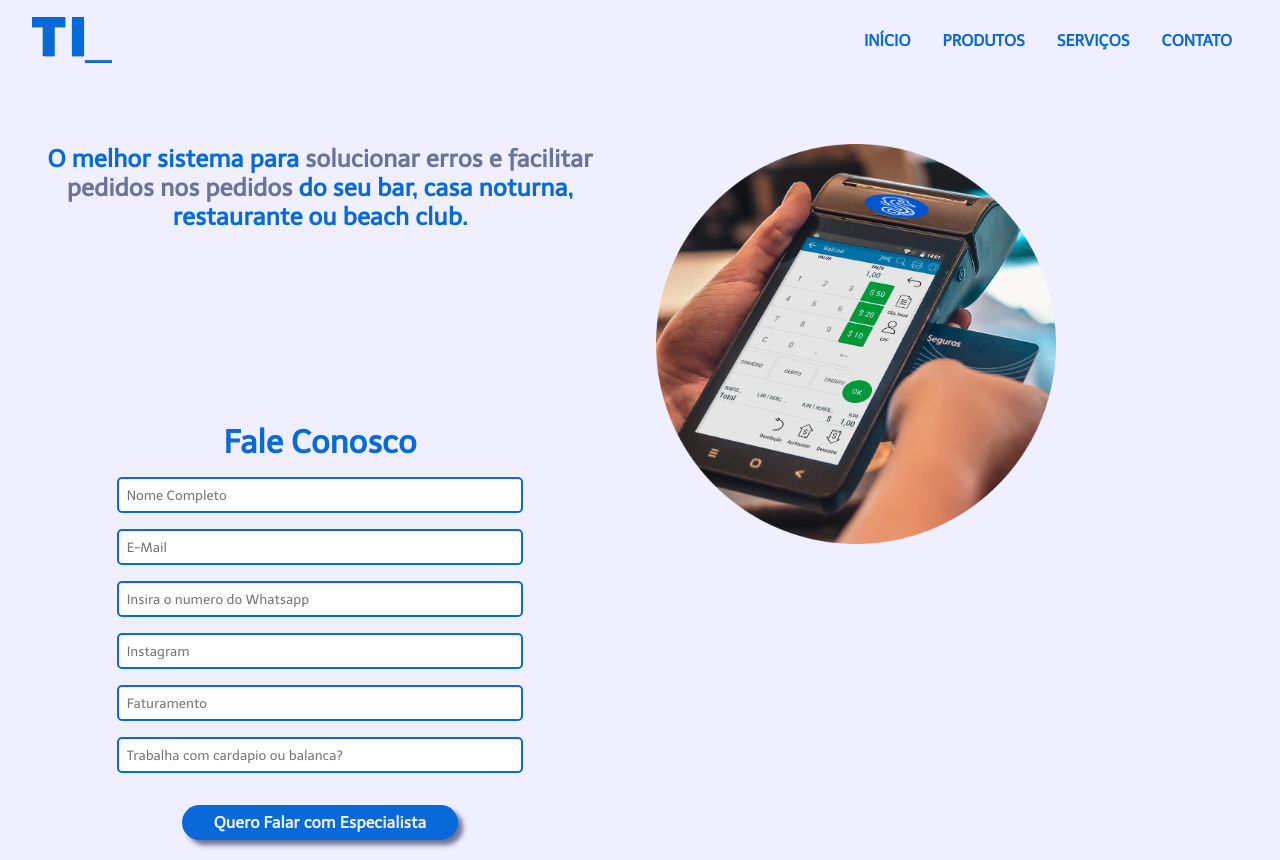
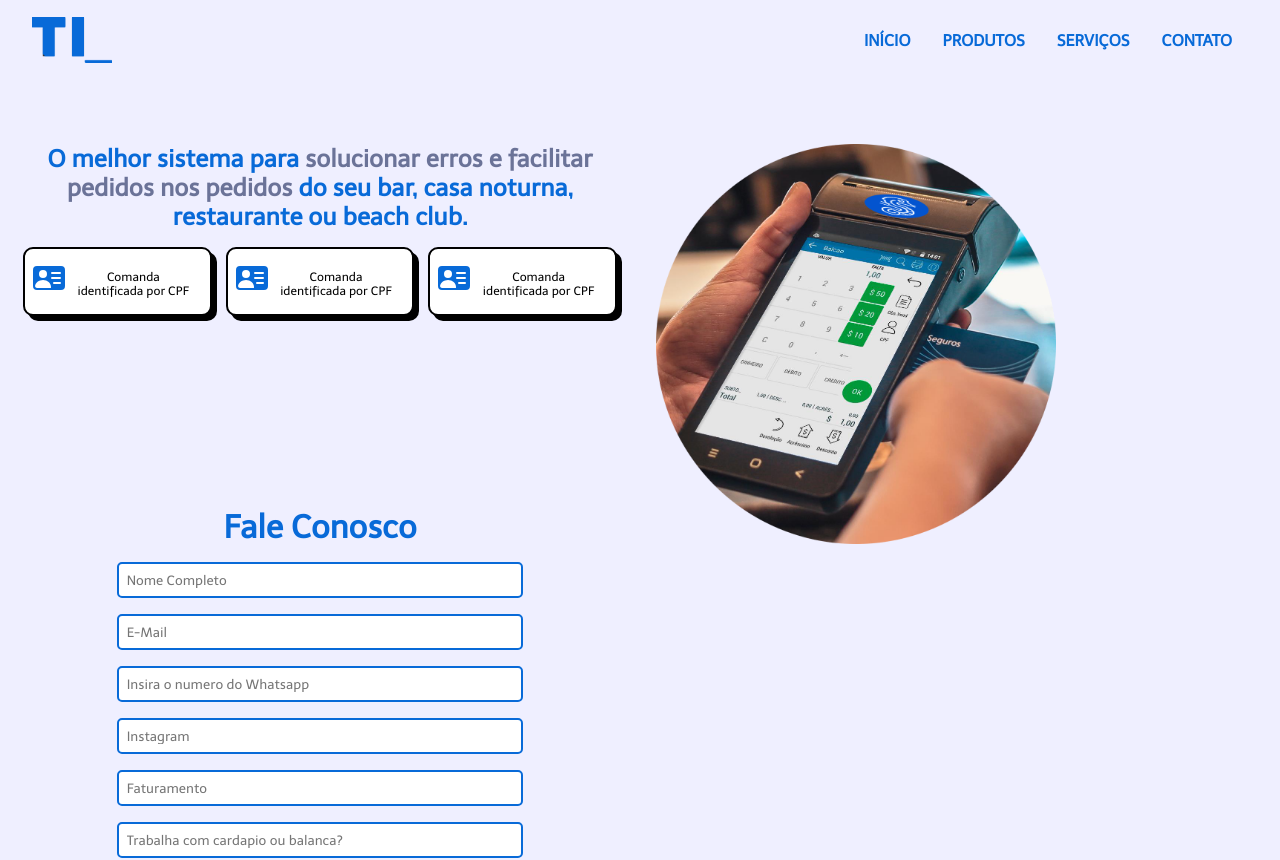
Before and after one commit to MarcioBADias/ti_automocoes_landPage, a React (Vite) app: page / in a window 1280 px wide. Shown: the top 860 px of the page. Built offline with nearby package versions, Linux system fonts and the light colour scheme; no server answers; a web font is replaced by a local one.

Commit message:
✅  Criando os cards da home

```diff
--- a/src/components/Home-Form/Index.jsx
+++ b/src/components/Home-Form/Index.jsx
@@ -1,6 +1,7 @@
 import React from 'react'
-import { Container } from './styles'
+import { Card, CardContainer, Container, Icon, TextCard } from './styles'
 import { Contact } from '../../Form'
+import { BsPersonVcardFill } from 'react-icons/bs'
 
 const HomeForm = () => {
   return (
@@ -19,6 +20,29 @@ const HomeForm = () => {
           do seu bar, casa noturna, restaurante ou beach club.
         </h2>
 
+        <CardContainer>
+          <Card>
+            <Icon>
+              <BsPersonVcardFill />
+            </Icon>
+            <TextCard>Comanda identificada por CPF</TextCard>
+          </Card>
+
+          <Card>
+            <Icon>
+              <BsPersonVcardFill />
+            </Icon>
+            <TextCard>Comanda identificada por CPF</TextCard>
+          </Card>
+
+          <Card>
+            <Icon>
+              <BsPersonVcardFill />
+            </Icon>
+            <TextCard>Comanda identificada por CPF</TextCard>
+          </Card>
+        </CardContainer>
+
         <Contact />
       </Container>
       <Container>
--- a/src/components/Home-Form/styles.jsx
+++ b/src/components/Home-Form/styles.jsx
@@ -14,7 +14,37 @@ export const Container = styled(Element)`
   }
 `
 
-export const AnimatedLogo = styled.img`
+export const CardContainer = styled.div`
+  display: flex;
+  justify-content: space-around;
+  flex-wrap: wrap;
+`
+export const Card = styled.div`
+  align-items: center;
+  background: #ffffff;
+  display: flex;
+  border-radius: 10px;
+  border: 2px solid black;
+  box-shadow: 5px 5px 0px black;
+  font-family: Arial, sans-serif;
+  margin-top: 1rem;
+  padding: 0.5rem;
+  width: 31%;
+`
+
+export const Icon = styled.div`
+  color: var(--color-primary);
+  font-size: 2rem;
+`
+
+export const TextCard = styled.p`
+  color: black;
+  font-size: 0.75rem;
+  margin-top: 5px;
+  padding: 0.5rem;
+`
+
+/*export const AnimatedLogo = styled.img`
   margin: 1rem 0 -5rem 0rem;
   width: 250px;
   animation: spinHorizontal 5s linear infinite;
@@ -33,4 +63,4 @@ export const AnimatedLogo = styled.img`
     margin: 1rem 0 -5rem 15rem;
     width: 35%;
   }
-`
+`*/
```
